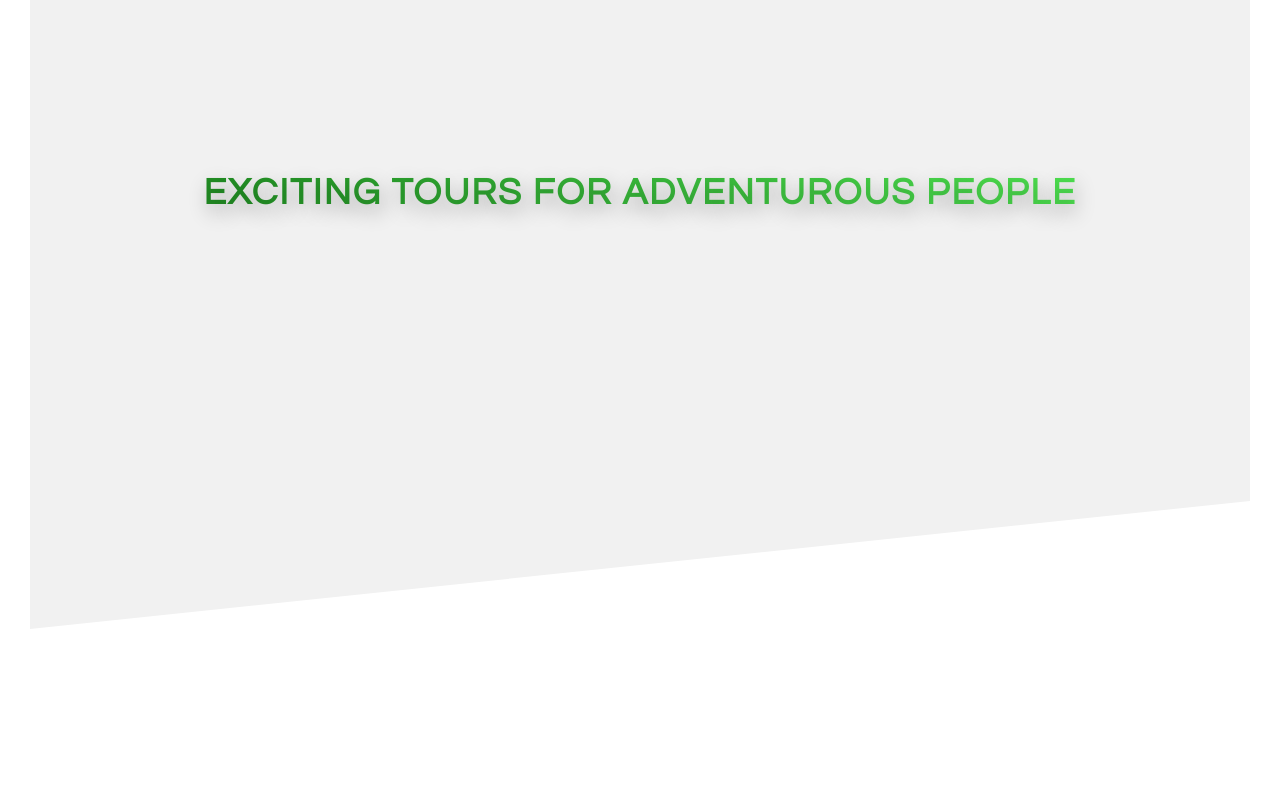
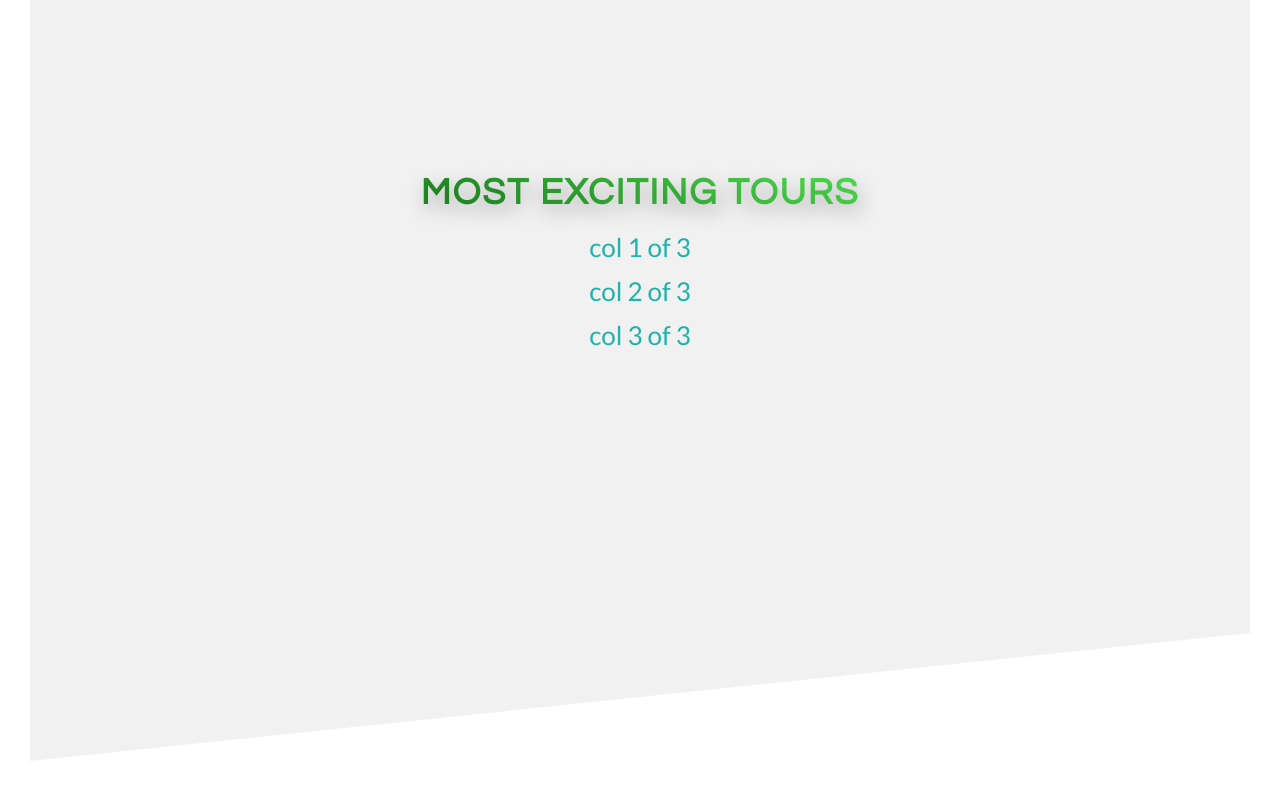
Before and after one commit to anuragmy/css-sass, a website: page index.html in a window 1280 px wide. Shown: the part 2018-2818 px from the top of the page. Before the commit the page ends 2713 px from the top, so only its background shows below. Drawn offline with Linux system fonts and the light colour scheme.

Commit message:
section-tours

```diff
--- a/index.html
+++ b/index.html
@@ -76,11 +76,15 @@
         <section class="section-tours">
             <div class="u-center-text u-margin-bottom-big">
                 <h2 class="heading-secondary">
-                    Exciting tours for adventurous people
+                    Most Exciting Tours
                 </h2>
+                <div class="section-tours__row">
+                    <div class="col-1-3">col 1 of 3</div>
+                    <div class="col-2-3">col 2 of 3</div>
+                    <div class="col-3-3">col 3 of 3</div>
+                </div>
             </div>
         </section>
     </main>
 </body>
-
 </html>
--- a/sass/layout/_grid.scss
+++ b/sass/layout/_grid.scss
@@ -37,3 +37,10 @@
         width:25%;
     }
 }
+
+
+.section-tours__row {
+    max-width: $grid-width;
+    margin: 0 auto;
+
+}
--- a/sass/pages/_home.scss
+++ b/sass/pages/_home.scss
@@ -19,7 +19,8 @@
 
 .section-tours {
     background-color: #f1f1f1;
-    padding:26rem 0;
+    padding:26rem 0 50rem 0;
+    margin-top: -10rem;
     transform: skewY(-6deg) translateY(-10rem);
     & > * {
         transform: skewY(6deg);
```
